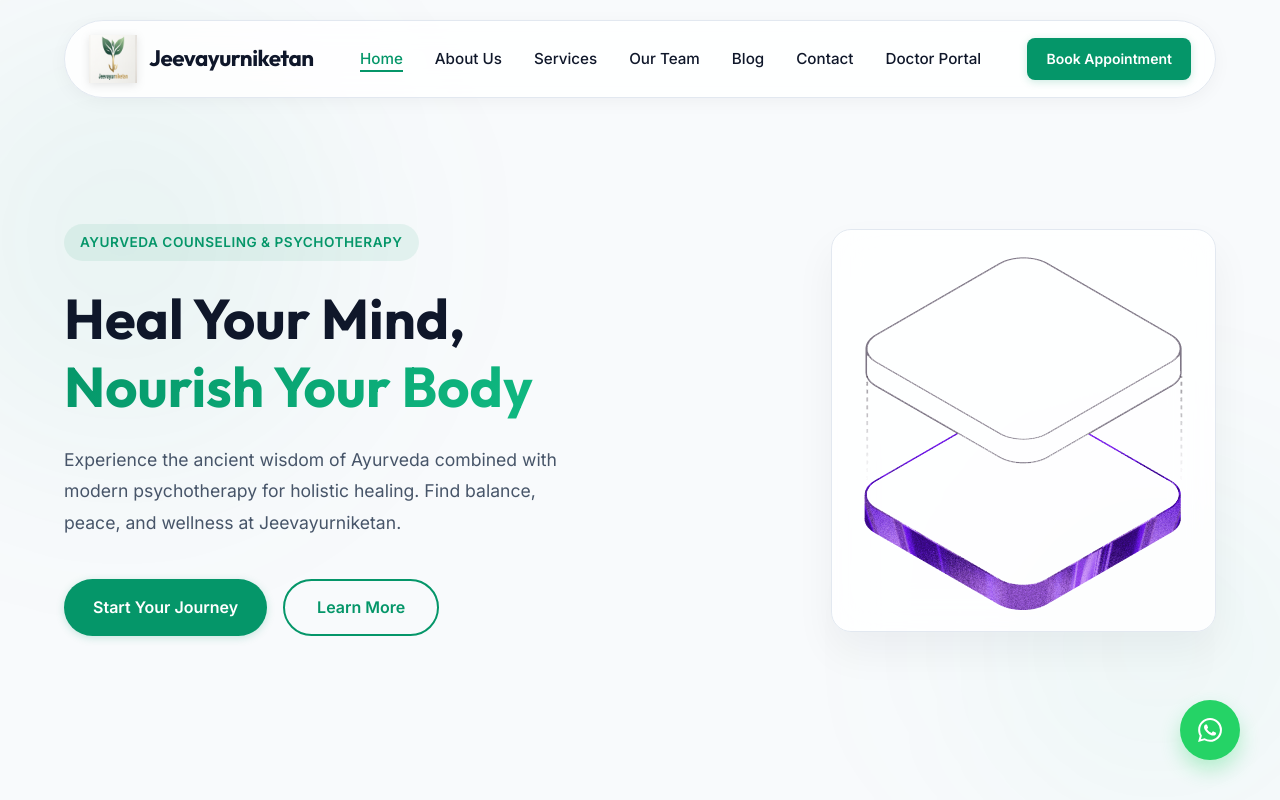
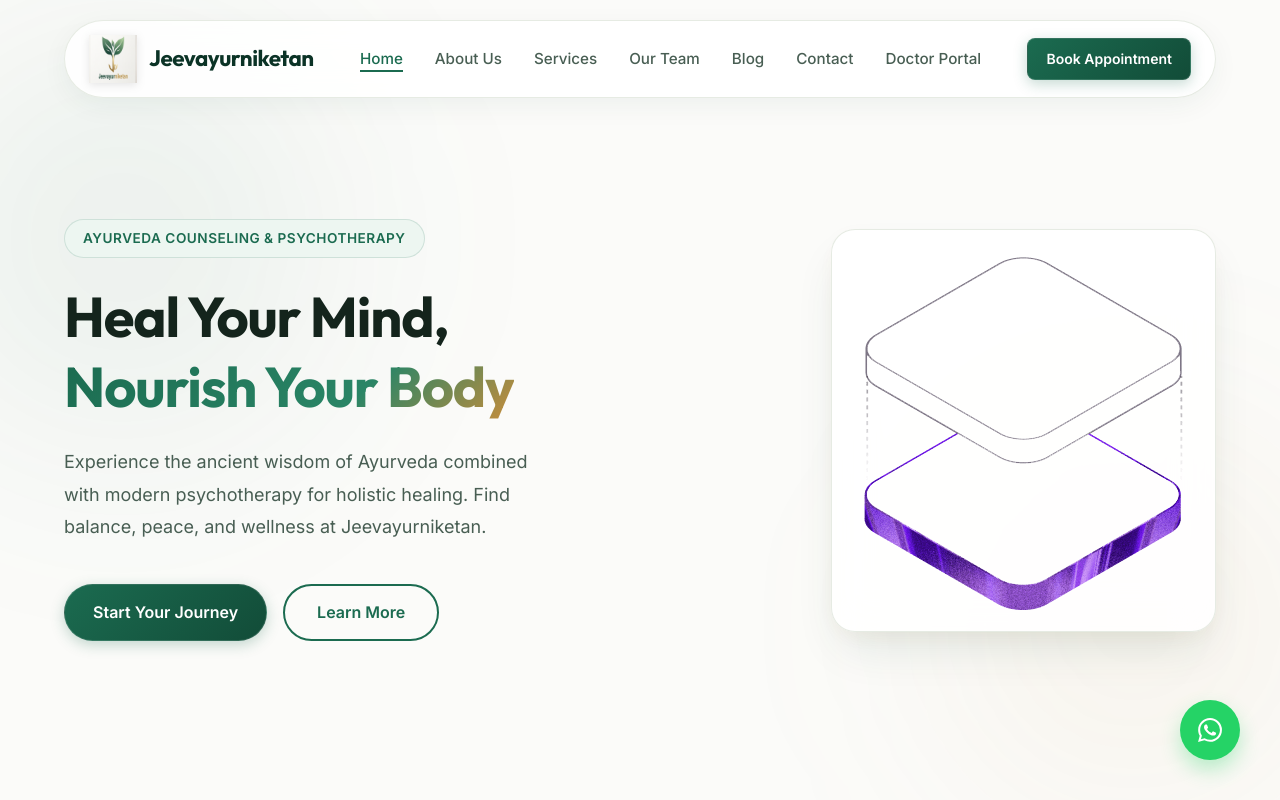
Before and after one commit to fahadmb123/Jeevayurniketan-ayurveda-app, a React (Vite) app in the folder frontend/: page / in a window 1280 px wide. Shown: the top 800 px of the page. Built offline with nearby package versions, Linux system fonts and the light colour scheme.

Commit message:
feat(ui): upgrade to luxury Kerala Ayurvedic color palette

```diff
--- a/frontend/index.html
+++ b/frontend/index.html
@@ -15,7 +15,7 @@
 
     <title>Jeevayurniketan | Ayurveda & Psychotherapy</title>
   </head>
-  <body class="bg-gray-50 antialiased selection:bg-green-500 selection:text-white">
+  <body class="antialiased selection:bg-[#1B6B50] selection:text-white">
     <div id="root"></div>
     <script type="module" src="/src/app/main.tsx"></script>
   </body>
--- a/frontend/src/app/styles/index.css
+++ b/frontend/src/app/styles/index.css
@@ -5,32 +5,42 @@
 
 
 :root {
-  --primary-green: #059669;
-  --primary-green-light: #10B981;
-  --primary-green-dark: #047857;
-  --primary-green-deep: #064E3B;
+  /* Sacred Kerala Botanical Green (Holy Basil / Tulsi & Deep Rainforest) */
+  --primary-green: #1B6B50;
+  --primary-green-light: #2A8566;
+  --primary-green-dark: #124C38;
+  --primary-green-deep: #0B3326;
+  --primary-green-tint: #EDF6F1;
 
-  --accent-gold: #D97706;
-  --accent-gold-light: #FEF3C7;
+  /* Sandalwood & Ceremonial Saffron Warm Gold */
+  --accent-gold: #C98D3B;
+  --accent-gold-hover: #B47A2B;
+  --accent-gold-light: #FBF3E4;
+  --accent-gold-glow: rgba(201, 141, 59, 0.22);
 
-  --bg-color: #F8FAFC;
+  /* Calming Warm Linen & Organic Silk Canvas */
+  --bg-color: #FBFBF9;
   --surface-color: #FFFFFF;
-  --surface-secondary: #F1F5F9;
-  --border-color: #E2E8F0;
+  --surface-secondary: #F3F6F1;
+  --border-color: #E2E8DE;
+  --border-color-hover: #CCD6C6;
 
-  --text-primary: #0F172A;
-  --text-secondary: #475569;
-  --text-light: #94A3B8;
+  /* Deep Forest Earth Typography */
+  --text-primary: #14241C;
+  --text-secondary: #485E53;
+  --text-light: #7E9387;
 
-  --glass-bg: rgba(255, 255, 255, 0.85);
-  --glass-border: #E2E8F0;
-  --glass-shadow: 0 4px 20px -2px rgba(15, 23, 42, 0.05);
-  --glass-logo-bg: rgba(255, 255, 255, 1);
+  /* Translucent Glassmorphism */
+  --glass-bg: rgba(255, 255, 255, 0.88);
+  --glass-border: rgba(226, 232, 222, 0.85);
+  --glass-shadow: 0 8px 30px -4px rgba(18, 76, 56, 0.07);
+  --glass-logo-bg: #FFFFFF;
 
-  --card-shadow: 0 1px 3px 0 rgba(15, 23, 42, 0.04), 0 1px 2px -1px rgba(15, 23, 42, 0.04);
-  --card-shadow-hover: 0 10px 25px -3px rgba(15, 23, 42, 0.08), 0 4px 6px -4px rgba(15, 23, 42, 0.04);
+  /* Organic Diffuse Shadows */
+  --card-shadow: 0 2px 8px -2px rgba(18, 76, 56, 0.05), 0 1px 3px 0 rgba(18, 76, 56, 0.03);
+  --card-shadow-hover: 0 16px 36px -6px rgba(18, 76, 56, 0.1), 0 4px 12px -2px rgba(18, 76, 56, 0.04);
 
-  --transition-smooth: all 0.25s cubic-bezier(0.4, 0, 0.2, 1);
+  --transition-smooth: all 0.28s cubic-bezier(0.4, 0, 0.2, 1);
 }
 
 * {
@@ -49,10 +59,34 @@ body {
   overflow-x: hidden;
 }
 
+::selection {
+  background-color: var(--primary-green);
+  color: #FFFFFF;
+}
+
+/* Custom Scrollbar */
+::-webkit-scrollbar {
+  width: 8px;
+}
+
+::-webkit-scrollbar-track {
+  background: var(--bg-color);
+}
+
+::-webkit-scrollbar-thumb {
+  background: #C8D5CD;
+  border-radius: 4px;
+}
+
+::-webkit-scrollbar-thumb:hover {
+  background: var(--primary-green-light);
+}
+
 h1, h2, h3, h4, h5, h6 {
   font-family: 'Outfit', sans-serif;
-  color: var(--primary-green-dark);
-  line-height: 1.2;
+  color: var(--primary-green-deep);
+  line-height: 1.25;
+  letter-spacing: -0.02em;
 }
 
 a {
--- a/frontend/src/features/home/components/HeroSection.css
+++ b/frontend/src/features/home/components/HeroSection.css
@@ -22,15 +22,15 @@
 .hero-background-circle.orb-1 {
   width: 600px;
   height: 600px;
-  background: radial-gradient(circle, rgba(5, 150, 105, 0.08) 0%, rgba(248, 250, 252, 0) 70%);
+  background: radial-gradient(circle, rgba(27, 107, 80, 0.09) 0%, rgba(251, 251, 249, 0) 70%);
   top: -100px;
   left: -200px;
 }
 
 .hero-background-circle.orb-2 {
-  width: 500px;
-  height: 500px;
-  background: radial-gradient(circle, rgba(16, 185, 129, 0.06) 0%, rgba(248, 250, 252, 0) 70%);
+  width: 550px;
+  height: 550px;
+  background: radial-gradient(circle, rgba(201, 141, 59, 0.08) 0%, rgba(251, 251, 249, 0) 70%);
   bottom: -50px;
   right: -100px;
   animation-delay: -5s;
@@ -48,9 +48,10 @@
 
 .hero-badge {
   display: inline-block;
-  padding: 8px 16px;
-  background-color: rgba(5, 150, 105, 0.08);
-  color: var(--primary-green, #059669);
+  padding: 8px 18px;
+  background-color: var(--primary-green-tint, #EDF6F1);
+  color: var(--primary-green, #1B6B50);
+  border: 1px solid rgba(27, 107, 80, 0.15);
   border-radius: 30px;
   font-size: 0.85rem;
   font-weight: 600;
@@ -63,23 +64,24 @@
   font-size: 3.5rem;
   font-weight: 700;
   margin-bottom: 24px;
-  color: var(--text-primary, #0F172A);
+  color: var(--text-primary, #14241C);
+  letter-spacing: -0.02em;
 }
 
 .text-primary-green {
-  color: var(--primary-green, #059669);
+  color: var(--primary-green, #1B6B50);
 }
 
 .text-gradient {
-  background: linear-gradient(135deg, var(--primary-green, #059669) 0%, #10B981 100%);
+  background: linear-gradient(135deg, var(--primary-green, #1B6B50) 0%, var(--primary-green-light, #2A8566) 65%, var(--accent-gold, #C98D3B) 100%);
   -webkit-background-clip: text;
   -webkit-text-fill-color: transparent;
   background-clip: text;
 }
 
 .hero-subtitle {
-  font-size: 1.1rem;
-  color: var(--text-secondary, #475569);
+  font-size: 1.125rem;
+  color: var(--text-secondary, #485E53);
   margin-bottom: 40px;
   max-width: 90%;
   line-height: 1.8;
@@ -97,16 +99,17 @@
 
 .btn-outline {
   background-color: transparent;
-  color: var(--primary-green, #059669);
-  border: 2px solid var(--primary-green, #059669);
+  color: var(--primary-green, #1B6B50);
+  border: 2px solid var(--primary-green, #1B6B50);
   border-radius: 30px;
   font-weight: 600;
   transition: var(--transition-smooth, all 0.25s ease);
 }
 
 .btn-outline:hover {
-  background-color: var(--primary-green, #059669);
+  background-color: var(--primary-green, #1B6B50);
   color: #FFFFFF;
+  box-shadow: 0 4px 14px rgba(27, 107, 80, 0.25);
 }
 
 .hero-image-wrapper {
@@ -117,20 +120,21 @@
 }
 
 .hero-image-glass {
-  background: var(--glass-bg, rgba(255, 255, 255, 0.85));
+  background: var(--glass-bg, rgba(255, 255, 255, 0.88));
   backdrop-filter: blur(20px);
   -webkit-backdrop-filter: blur(20px);
-  border: 1px solid var(--glass-border, #E2E8F0);
-  border-radius: 20px;
+  border: 1px solid var(--glass-border);
+  border-radius: 24px;
   padding: 20px;
-  box-shadow: 0 20px 40px rgba(15, 23, 42, 0.05);
+  box-shadow: 0 24px 48px -12px rgba(18, 76, 56, 0.12), 0 8px 24px -6px rgba(201, 141, 59, 0.08);
   max-width: 500px;
   transform: translateY(0);
-  transition: transform 0.5s ease;
+  transition: transform 0.5s ease, box-shadow 0.5s ease;
 }
 
 .hero-image-glass:hover {
-  transform: translateY(-10px);
+  transform: translateY(-8px);
+  box-shadow: 0 32px 56px -12px rgba(18, 76, 56, 0.16), 0 12px 28px -6px rgba(201, 141, 59, 0.12);
 }
 
 .hero-img {
--- a/frontend/src/shared/layout/Footer/Footer.css
+++ b/frontend/src/shared/layout/Footer/Footer.css
@@ -1,8 +1,9 @@
 .footer {
-  background-color: var(--primary-green-dark);
+  background: linear-gradient(180deg, var(--primary-green-dark, #124C38) 0%, var(--primary-green-deep, #0B3326) 100%);
   color: white;
   padding: 80px 5% 0;
   position: relative;
+  border-top: 1px solid rgba(201, 141, 59, 0.15);
 }
 
 .footer-container {
@@ -15,9 +16,10 @@
 }
 
 .footer-col h3 {
-  color: var(--accent-gold-light);
+  color: var(--accent-gold);
   margin-bottom: 24px;
-  font-size: 1.5rem;
+  font-size: 1.4rem;
+  letter-spacing: -0.01em;
 }
 
 .footer-logo {
--- a/frontend/src/shared/layout/Navbar/Navbar.css
+++ b/frontend/src/shared/layout/Navbar/Navbar.css
@@ -55,7 +55,7 @@
   font-family: 'Outfit', sans-serif;
   font-weight: 700;
   font-size: 1.4rem;
-  color: var(--text-primary);
+  color: var(--primary-green-deep);
   letter-spacing: -0.5px;
 }
 
@@ -70,7 +70,7 @@
 .navbar-links a {
   font-weight: 500;
   font-size: 0.95rem;
-  color: var(--text-primary);
+  color: var(--text-secondary);
   position: relative;
   transition: var(--transition-smooth);
 }
@@ -103,20 +103,21 @@
 }
 
 .btn-primary {
-  background-color: var(--primary-green);
+  background: linear-gradient(135deg, var(--primary-green) 0%, var(--primary-green-dark) 100%);
   color: #fff;
   padding: 10px 24px;
   border-radius: 30px;
   font-weight: 600;
   font-size: 0.9rem;
-  box-shadow: 0 4px 14px rgba(5, 150, 105, 0.25);
+  border: 1px solid rgba(255, 255, 255, 0.12);
+  box-shadow: 0 4px 14px rgba(27, 107, 80, 0.25);
   transition: var(--transition-smooth);
 }
 
 .btn-primary:hover {
-  background-color: var(--primary-green-dark);
+  background: linear-gradient(135deg, var(--primary-green-light) 0%, var(--primary-green) 100%);
   transform: translateY(-2px);
-  box-shadow: 0 6px 20px rgba(5, 150, 105, 0.35);
+  box-shadow: 0 6px 20px rgba(27, 107, 80, 0.35);
 }
 
 @media (max-width: 768px) {
--- a/frontend/src/shared/ui/button/Button.css
+++ b/frontend/src/shared/ui/button/Button.css
@@ -30,50 +30,52 @@
 }
 
 .app-btn--primary {
-  background-color: var(--primary-green, #059669);
+  background: linear-gradient(135deg, var(--primary-green, #1B6B50) 0%, var(--primary-green-dark, #124C38) 100%);
   color: #FFFFFF;
-  box-shadow: 0 2px 8px rgba(5, 150, 105, 0.2);
+  box-shadow: 0 4px 14px rgba(27, 107, 80, 0.25);
+  border: 1px solid rgba(255, 255, 255, 0.12);
 }
 
 .app-btn--primary:hover {
-  background-color: var(--primary-green-dark, #047857);
-  transform: translateY(-1px);
-  box-shadow: 0 4px 12px rgba(5, 150, 105, 0.3);
+  background: linear-gradient(135deg, var(--primary-green-light, #2A8566) 0%, var(--primary-green, #1B6B50) 100%);
+  transform: translateY(-1.5px);
+  box-shadow: 0 6px 20px rgba(27, 107, 80, 0.35);
 }
 
 .app-btn--outline {
   background-color: transparent;
-  color: var(--primary-green, #059669);
-  border-color: var(--primary-green, #059669);
+  color: var(--primary-green, #1B6B50);
+  border-color: var(--primary-green, #1B6B50);
 }
 
 .app-btn--outline:hover {
-  background-color: var(--primary-green, #059669);
+  background-color: var(--primary-green, #1B6B50);
   color: #FFFFFF;
+  box-shadow: 0 4px 14px rgba(27, 107, 80, 0.2);
 }
 
 .app-btn--ghost {
   background-color: transparent;
-  color: var(--text-secondary, #475569);
+  color: var(--text-secondary, #485E53);
 }
 
 .app-btn--ghost:hover {
-  background-color: var(--surface-secondary, #F1F5F9);
-  color: var(--text-primary, #0F172A);
+  background-color: var(--surface-secondary, #F3F6F1);
+  color: var(--text-primary, #14241C);
 }
 
 .app-btn--icon {
   width: 40px;
   height: 40px;
   padding: 0;
-  border: 1px solid var(--border-color, #E2E8F0);
+  border: 1px solid var(--border-color, #E2E8DE);
   background-color: transparent;
-  color: var(--text-secondary, #475569);
+  color: var(--text-secondary, #485E53);
   border-radius: 8px;
 }
 
 .app-btn--icon:hover {
-  background-color: var(--surface-secondary, #F1F5F9);
-  border-color: #CBD5E1;
-  color: var(--primary-green, #059669);
+  background-color: var(--surface-secondary, #F3F6F1);
+  border-color: var(--border-color-hover, #CCD6C6);
+  color: var(--primary-green, #1B6B50);
 }
--- a/frontend/src/shared/ui/card/Card.css
+++ b/frontend/src/shared/ui/card/Card.css
@@ -1,13 +1,14 @@
 .app-card {
   background-color: var(--surface-color, #FFFFFF);
-  border: 1px solid var(--border-color, #E2E8F0);
-  border-radius: 12px;
+  border: 1px solid var(--border-color, #E2E8DE);
+  border-radius: 16px;
   padding: 24px;
-  box-shadow: var(--card-shadow, 0 1px 3px rgba(15, 23, 42, 0.04));
-  transition: var(--transition-smooth, all 0.2s ease);
+  box-shadow: var(--card-shadow);
+  transition: var(--transition-smooth, all 0.25s ease);
 }
 
 .app-card--interactive:hover {
-  border-color: #CBD5E1;
-  box-shadow: var(--card-shadow-hover, 0 8px 20px rgba(15, 23, 42, 0.06));
+  border-color: var(--border-color-hover, #CCD6C6);
+  box-shadow: var(--card-shadow-hover);
+  transform: translateY(-2px);
 }
```
Also changed, not shown: frontend/src/features/auth/pages/AuthPages.css (+5 -5 lines), frontend/src/features/blog/components/BlogPostCard.css (+7 -6 lines), frontend/src/features/doctor/components/DoctorSidebar.css (+6 -6 lines), frontend/src/features/services/components/ServiceCard.css (+7 -6 lines), frontend/src/features/team/components/TeamMemberCard.css (+7 -6 lines).
